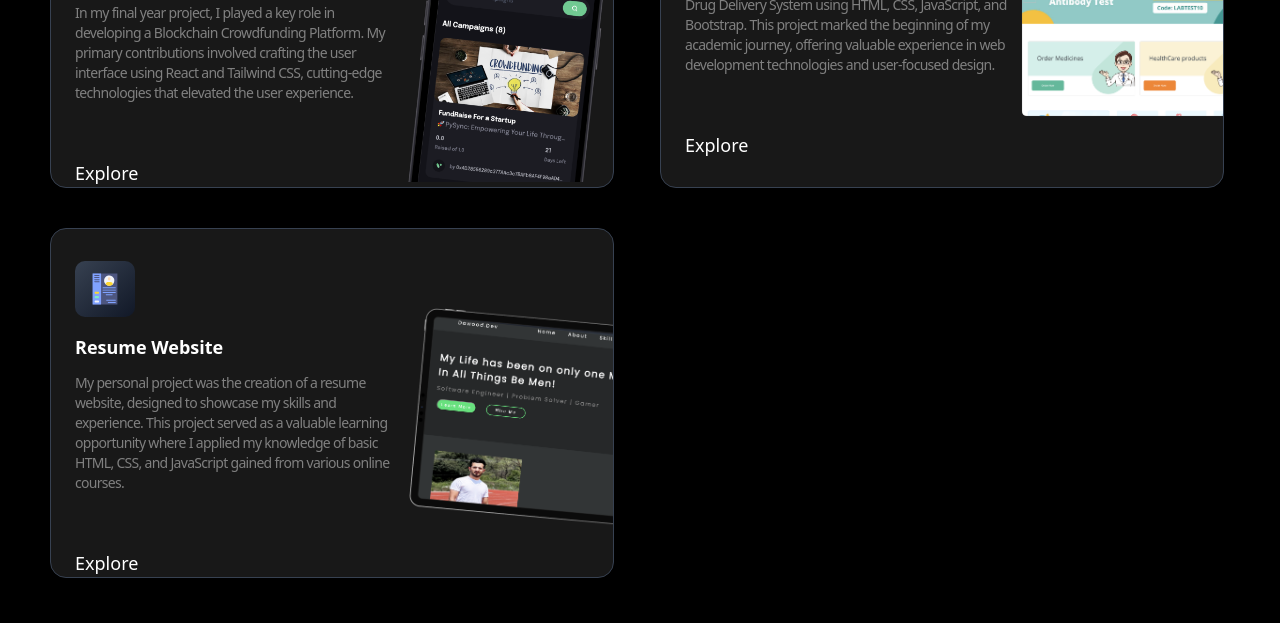
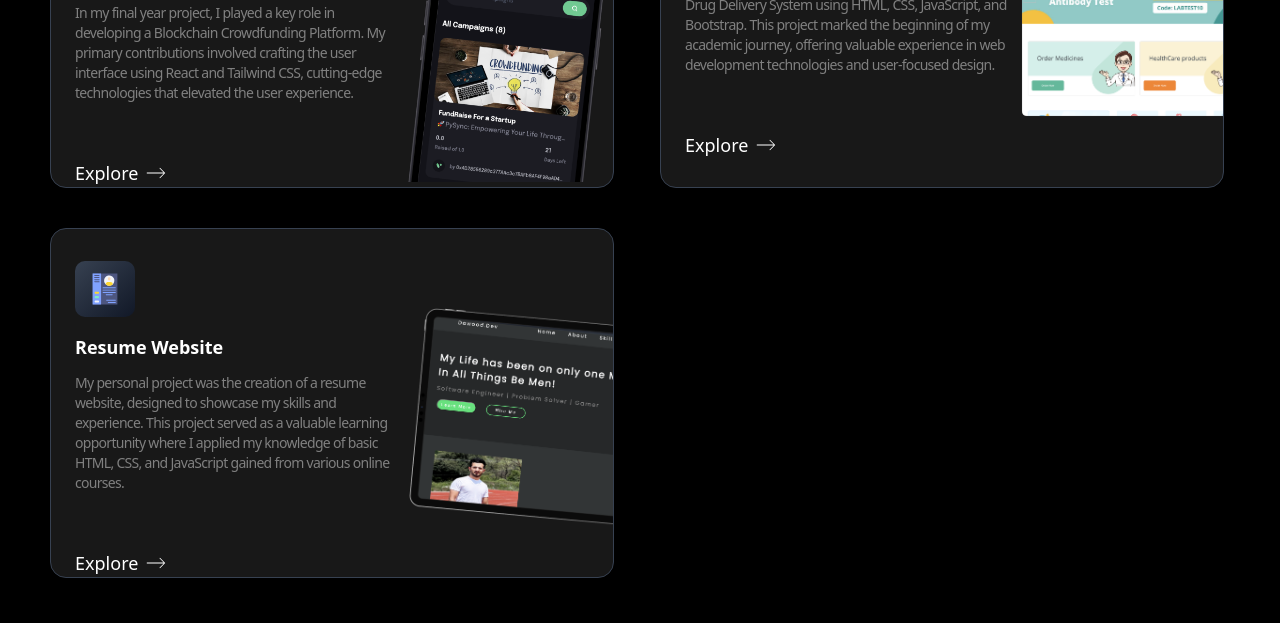
Before and after one commit to dawoodtrumboo/resume-v2, a React (Create React App) app: page / in a window 1280 px wide. Shown: the part 1100-1723 px from the top of the page. Built offline with nearby package versions, Linux system fonts and the light colour scheme.

Commit message:
updates to project cards

```diff
--- a/src/assets/index.js
+++ b/src/assets/index.js
@@ -11,6 +11,7 @@ import Bookshelf from './Bookshelf.png'
 import phone from './phone.png'
 import store from './store.png'
 import resumeweb from './resumeweb.png'
+import arrow from './arrow.svg'
 
 
 export {
@@ -26,5 +27,6 @@ export {
     Bookshelf,
     phone,
     store,
-    resumeweb
+    resumeweb,
+    arrow
 }
--- a/src/components/ProjectCard.jsx
+++ b/src/components/ProjectCard.jsx
@@ -1,5 +1,5 @@
 import React from 'react'
-import { logobox } from '../assets'
+import { logobox,arrow } from '../assets'
 import { useMediaQuery } from 'react-responsive'
 
 
@@ -18,7 +18,10 @@ const ProjectCard = (props) => {
     <h1 className={`text-lg font-extrabold ${props.lightTheme ? 'text-black' : 'text-white'}`}>{props.title}</h1>
     <p className=' pb-10 text-sm font-normal tracking-tighter'>{props.description}</p>
     </div>
-    <h1 className={`text-lg font-normal md:pt-[0px] ${props.lightTheme ? 'text-black' : 'text-white'}`}>Explore</h1>
+    <div className='flex w-full gap-2'>
+    <a href={props.link}><h1 className={`text-lg font-normal md:pt-[0px] ${props.lightTheme ? 'text-black' : 'text-white'}`}>Explore</h1></a>
+    <img src={arrow} className='w-[20px]'/>
+    </div>
     </div>
     {isWideDevice ? (<img src={props.background} className='w-[40%]'/>) : ''}
 </div>
--- a/src/components/ProjectSection.jsx
+++ b/src/components/ProjectSection.jsx
@@ -13,7 +13,7 @@ const ProjectSection = ({lightTheme}) => {
           background = {project.bg}
           title={project.title}
           description= {project.description}
-          // imageSrc={require(`../assets/${project.img}`)}
+          link = {project.link}
           image={project.image}
           lightTheme = {lightTheme}
           />
--- a/src/constants/projects.js
+++ b/src/constants/projects.js
@@ -7,20 +7,23 @@ export const projectData = [
       "image": solidity,
       "bg" : phone,
       "title": "Crowdfunding Platform on Blockchain",
-      "description": "In my final year project, I played a key role in developing a Blockchain Crowdfunding Platform. My primary contributions involved crafting the user interface using React and Tailwind CSS, cutting-edge technologies that elevated the user experience."
+      "description": "In my final year project, I played a key role in developing a Blockchain Crowdfunding Platform. My primary contributions involved crafting the user interface using React and Tailwind CSS, cutting-edge technologies that elevated the user experience.",
+      "link" : "https://crowd-funding-platform-on-blockchain.vercel.app/"
     },
     {
       "id": 2,
       "image": ods,
       "bg" : store,
       "title": "Online Drug Delivery System",
-      "description": "For my first-degree project, I developed an Online Drug Delivery System using HTML, CSS, JavaScript, and Bootstrap. This project marked the beginning of my academic journey, offering valuable experience in web development technologies and user-focused design."
+      "description": "For my first-degree project, I developed an Online Drug Delivery System using HTML, CSS, JavaScript, and Bootstrap. This project marked the beginning of my academic journey, offering valuable experience in web development technologies and user-focused design.",
+      "link":"https://online-medical-store.vercel.app/",
     },
     {
       "id": 3,
       "image": cv,
       "bg" : resumeweb,
       "title": "Resume Website",
-      "description": "My personal project was the creation of a resume website, designed to showcase my skills and experience. This project served as a valuable learning opportunity where I applied my knowledge of basic HTML, CSS, and JavaScript gained from various online courses."
+      "description": "My personal project was the creation of a resume website, designed to showcase my skills and experience. This project served as a valuable learning opportunity where I applied my knowledge of basic HTML, CSS, and JavaScript gained from various online courses.",
+      "link":"https://resume-v1-xi.vercel.app/",
     }
   ]
```
Also changed, not shown: src/assets/arrow.svg (added).
